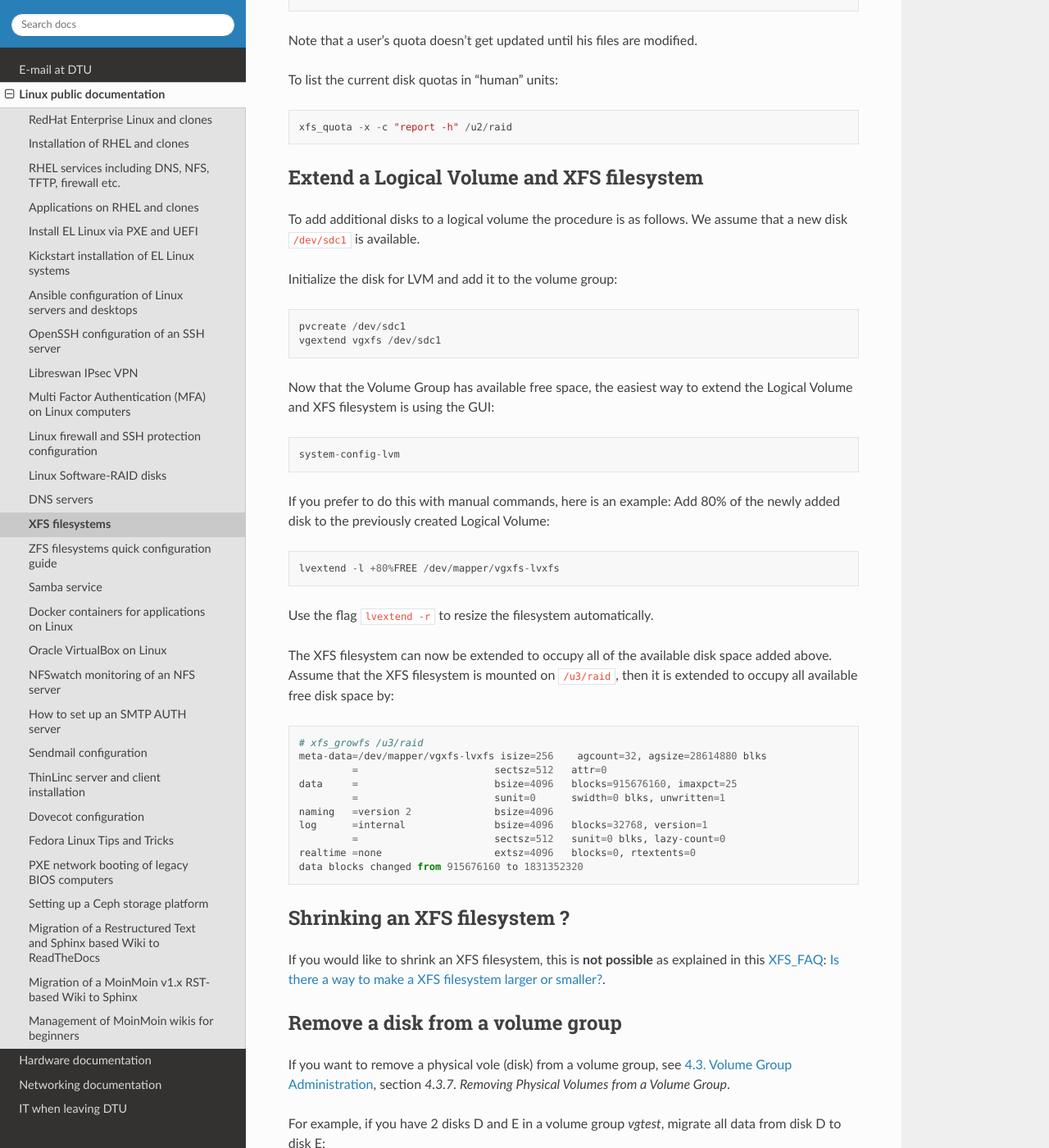
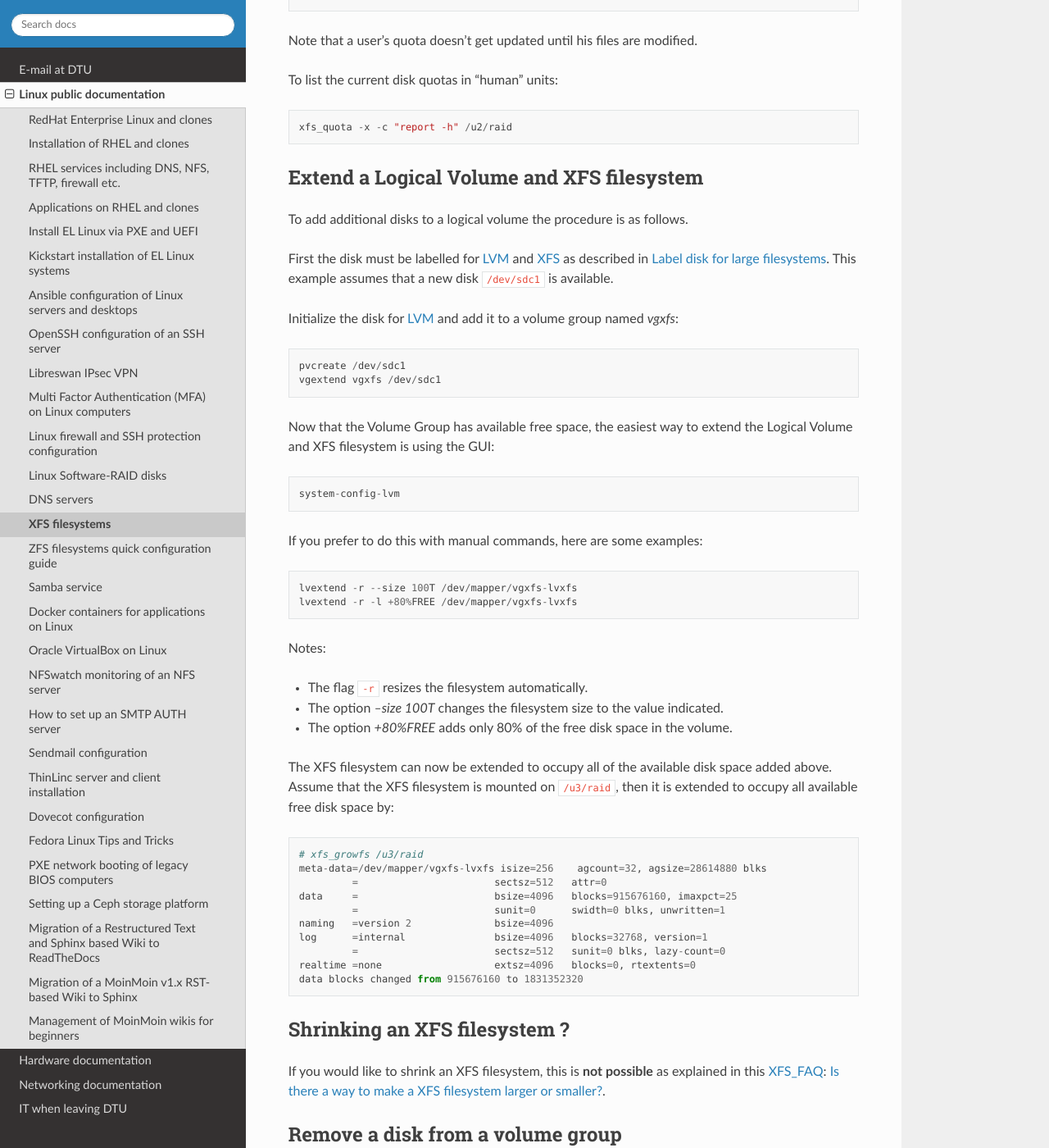
Before and after one commit to OleHolmNielsen/ITwiki, a Sphinx documentation site: the page built from docs/XFS_filesystems.rst, in a window 1280 px wide and 1400 px high, scrolled down 6792 px. Shown: the whole window at 82% size. Built offline with Sphinx 7.4.7 and the Read the Docs theme 3.1.0, drawn with Linux system fonts in a browser that asks for light colours.

Commit message:
Updated section Extend a Logical Volume and XFS filesystem

```diff
--- a/docs/XFS_filesystems.rst
+++ b/docs/XFS_filesystems.rst
@@ -42,6 +42,8 @@ see *man mkfs.xfs*.
 The commands to backup and restore XFS filesystems are installed by::
 
   yum install xfsdump
+
+.. _label_disk_with_parted:
 
 Label disk for large filesystems
 ==========================================
@@ -266,9 +268,11 @@ Extend a Logical Volume and XFS filesystem
 =======================================================
 
 To add additional disks to a logical volume the procedure is as follows.
-We assume that a new disk ``/dev/sdc1`` is available.
 
-Initialize the disk for LVM and add it to the volume group::
+First the disk must be labelled for LVM_ and XFS_ as described in :ref:`label_disk_with_parted`.
+This example assumes that a new disk ``/dev/sdc1`` is available.
+
+Initialize the disk for LVM_ and add it to a volume group named *vgxfs*::
 
   pvcreate /dev/sdc1
   vgextend vgxfs /dev/sdc1
@@ -277,12 +281,16 @@ Now that the Volume Group has available free space, the easiest way to extend th
 
   system-config-lvm
 
-If you prefer to do this with manual commands, here is an example:
-Add 80% of the newly added disk to the previously created Logical Volume::
+If you prefer to do this with manual commands, here are some examples::
 
-  lvextend -l +80%FREE /dev/mapper/vgxfs-lvxfs
+  lvextend -r --size 100T /dev/mapper/vgxfs-lvxfs
+  lvextend -r -l +80%FREE /dev/mapper/vgxfs-lvxfs
 
-Use the flag ``lvextend -r`` to resize the filesystem automatically.
+Notes:
+
+* The flag ``-r`` resizes the filesystem automatically.
+* The option *--size 100T* changes the filesystem size to the value indicated.
+* The option *+80%FREE* adds only 80% of the free disk space in the volume.
 
 The XFS filesystem can now be extended to occupy all of the available disk space added above.
 Assume that the XFS filesystem is mounted on ``/u3/raid``, then it is extended to occupy all available free disk space by::
```
